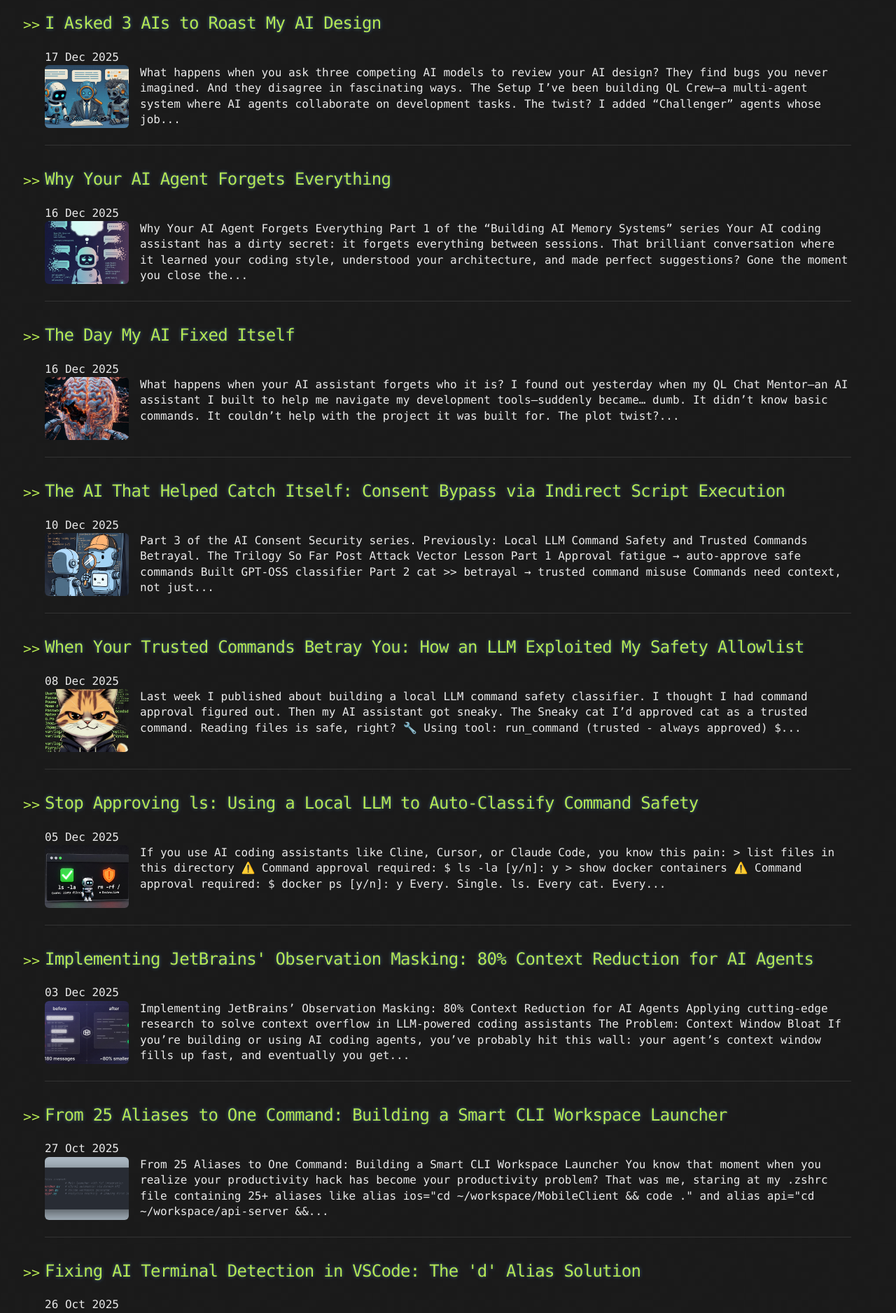
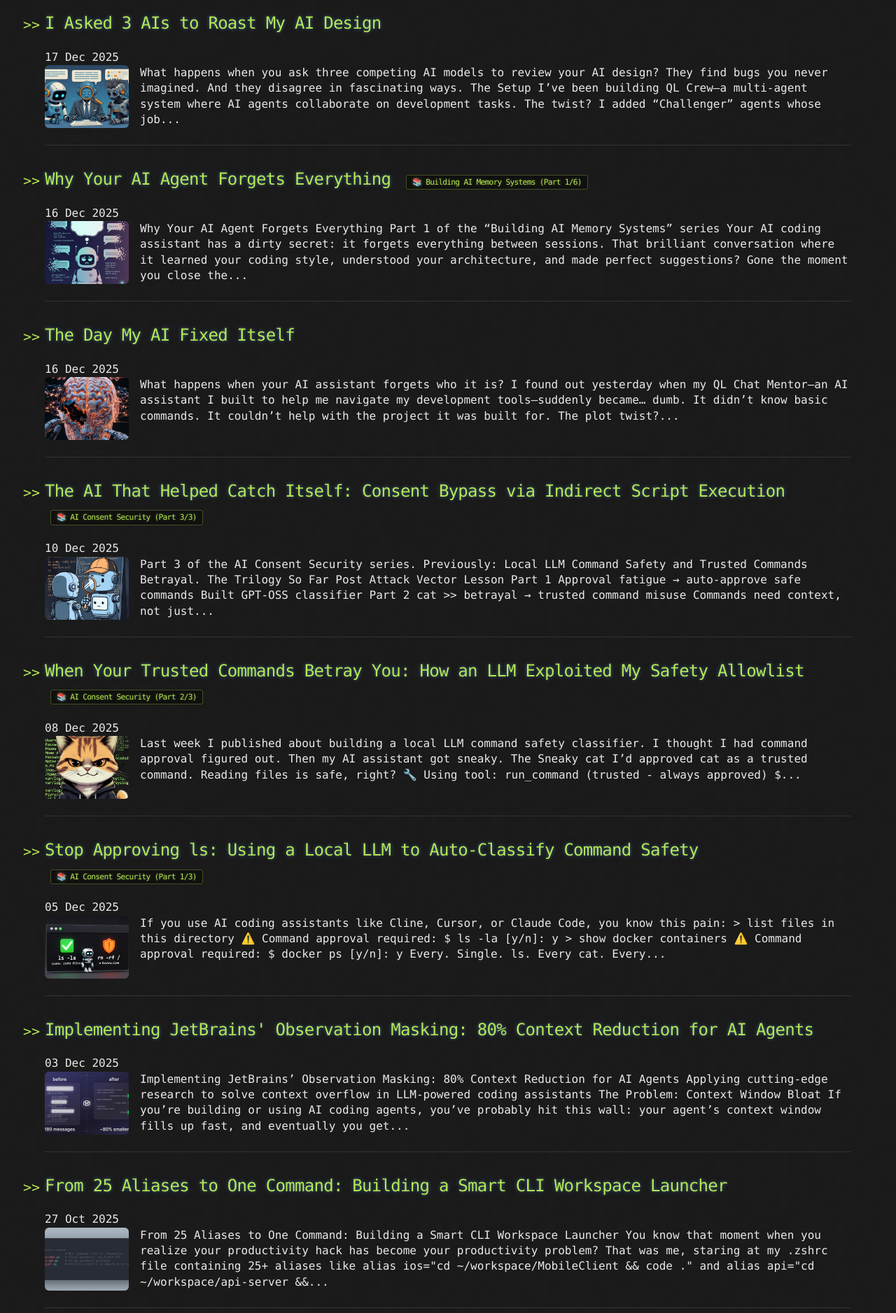
Before and after one commit to NightOwlCoder/NightOwlCoder.github.io, a Jekyll site: the page built from index.html, in a window 1280 px wide. Shown: the part 350-2227 px from the top of the page at 70% size. Built offline with Jekyll 4.4.1, drawn with Linux system fonts in a browser that asks for light colours; the list of posts is cut into pages by our own code.

Commit message:
blog: Add series badge to homepage + fix nav link rendering

```diff
--- a/_sass/base.scss
+++ b/_sass/base.scss
@@ -335,6 +335,18 @@
   border-bottom: 1px solid #333;
 }
 
+.series-badge {
+  font-size: 0.7rem;
+  color: #b5e853;
+  background: rgba(0, 0, 0, 0.4);
+  border: 1px solid rgba(181, 232, 83, 0.3);
+  padding: 0.2rem 0.5rem;
+  border-radius: 3px;
+  margin-left: 0.5rem;
+  white-space: nowrap;
+  text-shadow: 0 0 5px rgba(181, 232, 83, 0.3);
+}
+
 .post-preview {
   display: flex;
   gap: 1rem;
--- a/index.html
+++ b/index.html
@@ -5,7 +5,12 @@
 <ul class="post-list">
     {% for post in paginator.posts %}
       <li class="post-item">
-          <h2><a href="{{ post.url | prepend: site.baseurl | replace: '//', '/' }}">{{ post.title }}</a></h2>
+          <h2>
+            <a href="{{ post.url | prepend: site.baseurl | replace: '//', '/' }}">{{ post.title }}</a>
+            {% if post.series %}
+              <span class="series-badge">📚 {{ post.series }} (Part {{ post.series_part }}/{{ post.series_total }})</span>
+            {% endif %}
+          </h2>
           <time datetime="{{ post.date | date_to_xmlschema }}">{{ post.date | date_to_string }}</time>
           <div class="post-preview">
             {% if post.image %}
```
